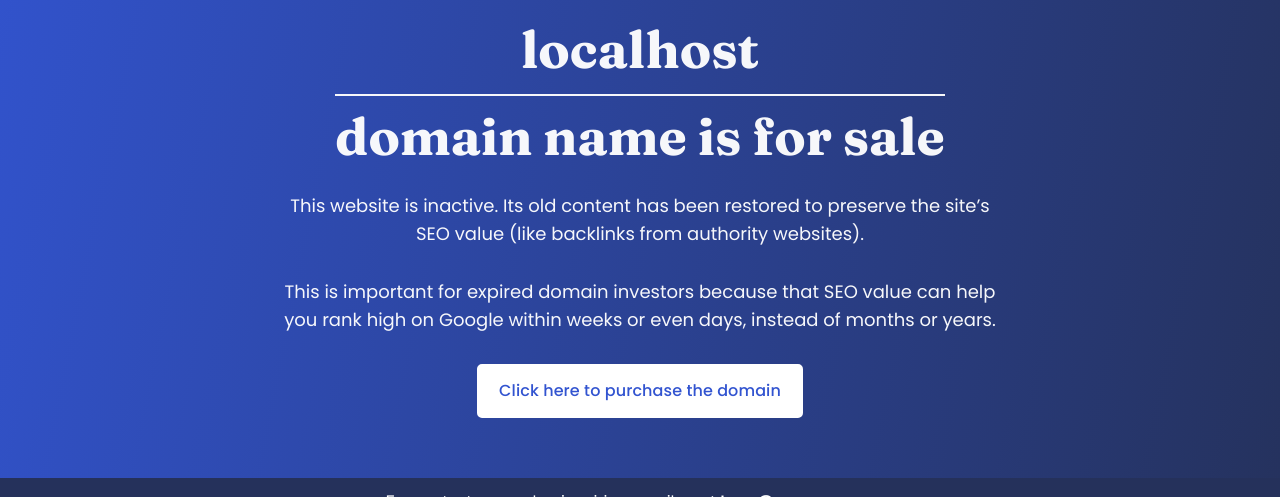
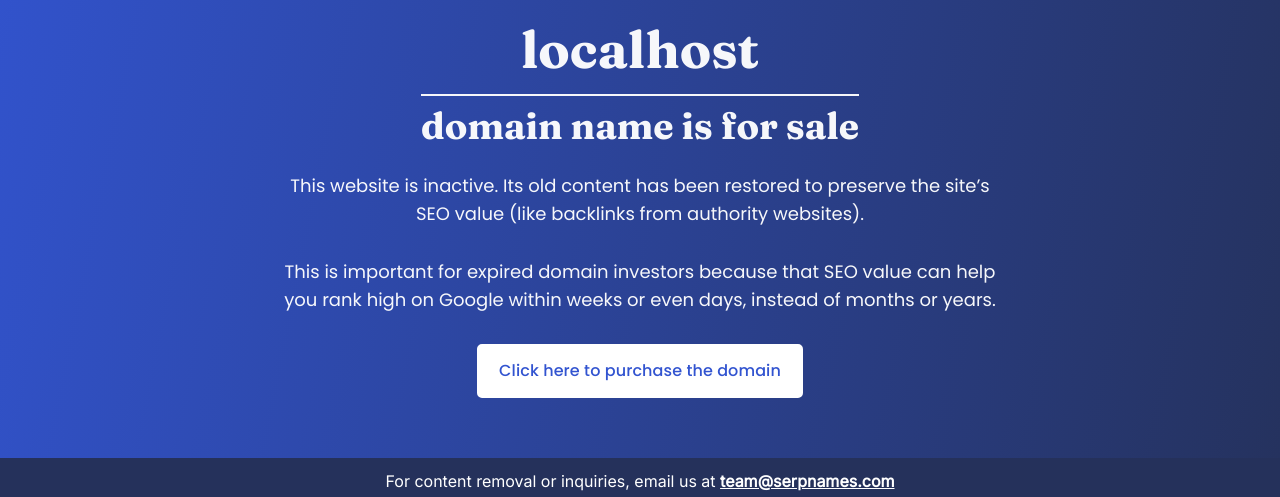
Before and after one commit to moklesur96/archive-banner, a plain HTML site: page index.html in a window 1280 px wide. Shown: the part 303-800 px from the top of the page. Drawn offline with Linux system fonts and the light colour scheme.

Commit message:
Update index.html

```diff
--- a/index.html
+++ b/index.html
@@ -58,7 +58,7 @@
     }
 
     #slogan {
-        font-size: (22px, calc(1.375rem + ((1vw - 3.75px) * 1.6828)), 48px);
+        font-size: clamp(22px, calc(1.375rem + ((1vw - 3.75px) * 1.6828)), 48px);
         padding-top: 4px;
     }
 
```
